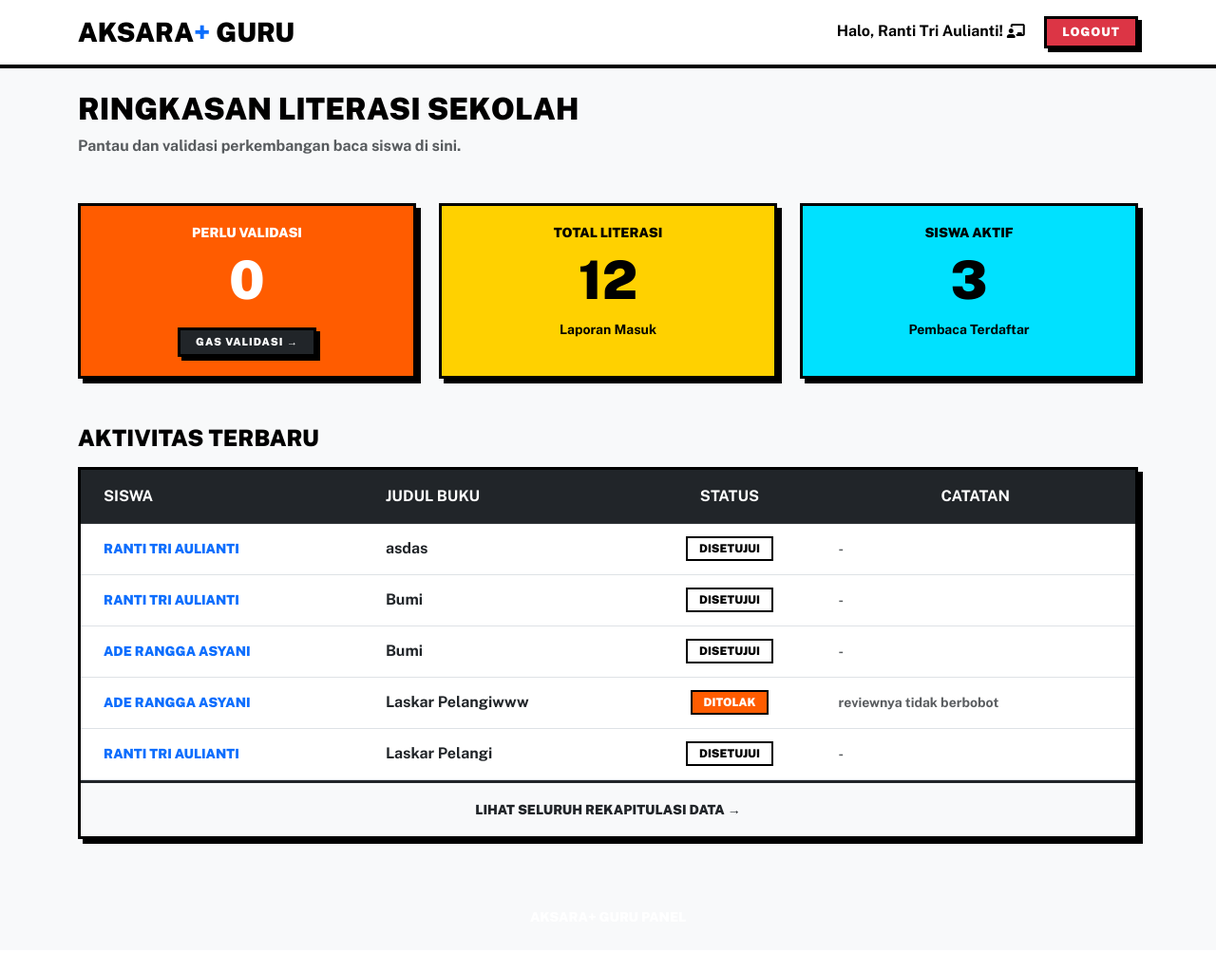
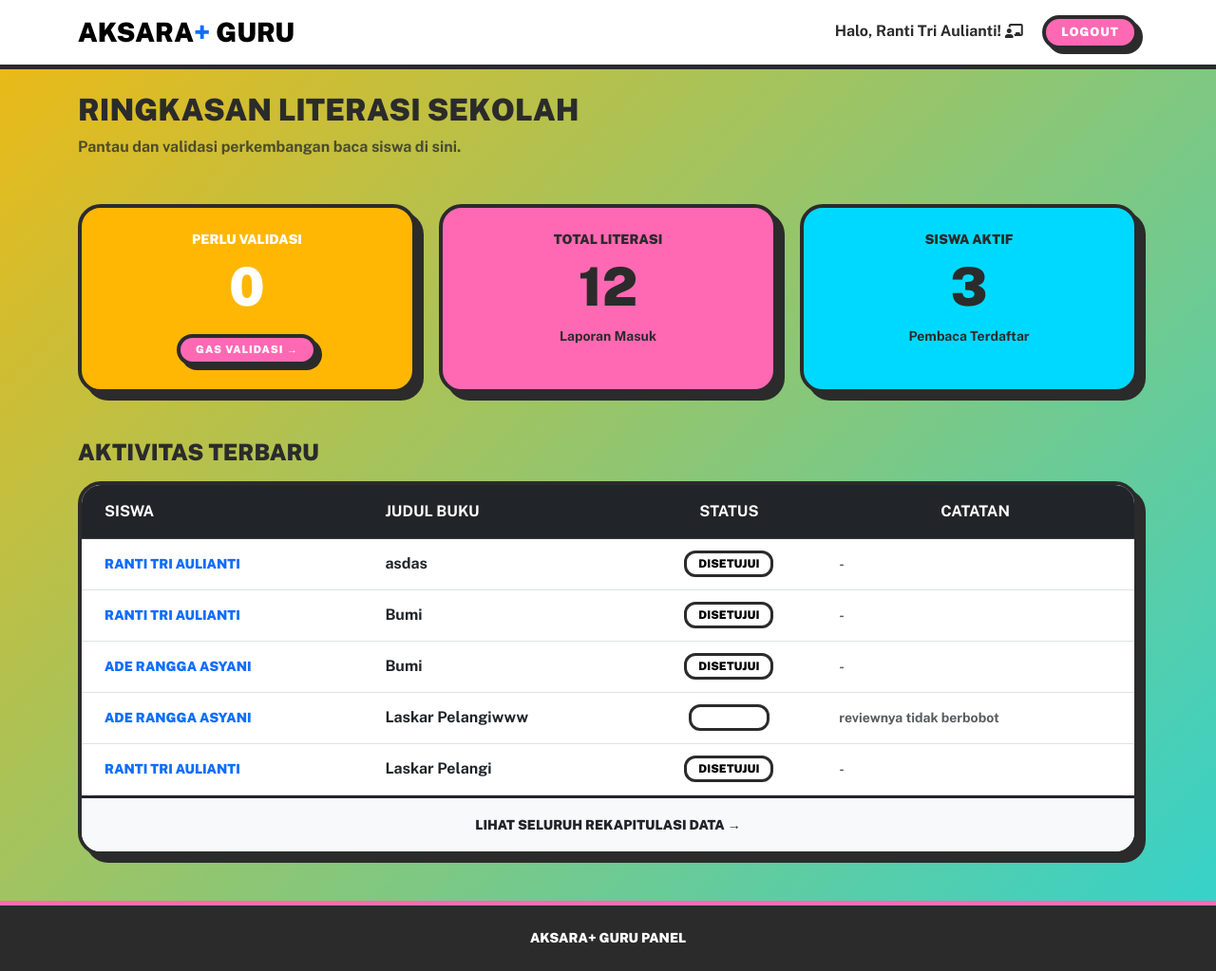
Before and after one commit to rizkilfan/smkdm_fesifo4_web, a PHP site: page /guru/index.php in a window 1280 px wide. Shown: the whole page at 95% size. Before the commit the page ends 889 px from the top, so only its background shows below. Run offline with PHP 8.4, Linux system fonts and the light colour scheme; a user stored in the database is signed in; data comes from the database, SQL or seed files in the repository; some libraries are stand-ins or nearby versions.

Commit message:
revisi typo isi index

```diff
--- a/assets/style.css
+++ b/assets/style.css
@@ -1,151 +1,251 @@
-/* ganti sndri kl warnanya mw diganti, cape ak yh */
+/* =========================
+   CANDY POP THEME CSS
+   Tema warna-warni lucu & cerah
+========================= */
+
 :root {
-    --primary-bg: #FFD100;
-    --secondary-bg: #FF5C00;
-    --accent: #00E1FF;
-    --dark: #000000;
+    --primary-bg: #ff69b4;
+    --secondary-bg: #ffb703;
+    --accent: #00d9ff;
+
+    --dark: #2b2b2b;
     --white: #ffffff;
-    --succes-comic: #00FF66;
-    --warning-comic: #FFD100;
-    --danger-comic: #FF5C00;
+
+    --purple: #9b5cff;
+    --green: #5dff8b;
+    --red: #ff4d6d;
 }
 
+/* BODY */
 body {
-    font-family:  'Public Sans', sans-serif;
-    background-color: #f0f0f0;
+    font-family: 'Public Sans', sans-serif;
+
+    background:
+        linear-gradient(
+            135deg,
+            #ff69b4,
+            #ffb703,
+            #00d9ff,
+            #9b5cff
+        );
+
+    background-size: 400% 400%;
+    animation: candyMove 10s ease infinite;
+
     color: var(--dark);
 }
 
+/* ANIMATION */
+@keyframes candyMove {
+    0% {
+        background-position: 0% 50%;
+    }
+
+    50% {
+        background-position: 100% 50%;
+    }
+
+    100% {
+        background-position: 0% 50%;
+    }
+}
+
+/* BORDER */
 .comic-border {
-    border:  3px solid var(--dark) !important;
-    box-shadow: 5px 5px 0px var(--dark) !important;
-    transition: all 0.2 ease;
+    border: 4px solid var(--dark) !important;
+
+    border-radius: 24px !important;
+
+    box-shadow: 8px 8px 0px var(--dark) !important;
+
+    transition: all 0.2s ease;
+
+    background: rgba(255,255,255,0.95);
 }
 
 .comic-border:hover {
-    transform:  translate(-2px, -2px);
-    box-shadow: 8px 8px 0px var(--dark) !important;
+    transform: translate(-4px, -4px);
+
+    box-shadow: 12px 12px 0px var(--dark) !important;
 }
 
-/* kl tombolnya butut gnti sndri aj */
+/* BUTTON */
+.comic-btn {
+    border: 4px solid var(--dark) !important;
 
-.comic-btn {
-    border: 3px solid var(--dark) !important;
-    box-shadow: 4px 4px 0px var(--dark) !important;
+    border-radius: 18px !important;
+
+    background: var(--primary-bg) !important;
+
+    color: white !important;
+
     font-weight: 900 !important;
+
     text-transform: uppercase;
+
     letter-spacing: 1px;
-    padding: 12px 25px;
-    border-radius: 0 !important;
+
+    padding: 12px 24px;
+
+    box-shadow: 5px 5px 0px var(--dark) !important;
+
     transition: all 0.2s ease;
 }
 
 .comic-btn:hover {
-    transform: translate(-2px, -2px);
-    box-shadow: 6px 6px 0px var(--dark) !important;
-    background-color: var(--dark) !important;
-    color: white !important;
+    transform: translate(-3px, -3px);
+
+    background: var(--purple) !important;
+
+    box-shadow: 8px 8px 0px var(--dark) !important;
 }
 
-.page-header {
-    background-color: var(--primary-bg);
-    border-bottom: 4px solid var(--dark);
-    padding: 30px 0;
-    margin-bottom: 40px;
+/* NAVBAR */
+.navbar {
+    background: var(--white) !important;
+
+    border-bottom: 5px solid var(--dark);
 }
 
-.ringkasan-box {
-    background: #fdfdfd;
-    border: 2px dashed var(--dark);
-    padding: 15px;
-    font-style: italic;
+/* HERO */
+.hero-section {
+    background:
+        linear-gradient(
+            135deg,
+            #ff69b4,
+            #ffb703,
+            #00d9ff
+        );
+
+    padding: 90px 0;
+
+    border-bottom: 5px solid var(--dark);
+
     position: relative;
-}
 
-.ringkasan-box::before{
-    content: '"';
-    position: absolute;
-    top: -10px;
-    left: 10px;
-    font-size: 2rem;
-    background: white;
-    line-height: 0 5px;
-    font-weight: 900;
-}
-
-.form-section {
-    background-color: var(--accent);
-    min-height: 100vh;
-    padding: 50px 0;
-}
-
-.navbar {
-    border-bottom: 4px solid var(--dark);
-    background-color: var(--white) !important;
-}
-
-.hero-section{
-    background-color: var(--primary-bg);
-    border-bottom: 4px solid var(--dark);
-    padding: 80px 0;
-    position: relative;
     overflow: hidden;
 }
 
+/* BACKGROUND TEXT */
 .hero-section::before {
-    content: "BACAA SYG!";
+    content: "CANDY!";
     position: absolute;
-    font-size: 15rem;
+
+    top: -20px;
+    right: -10px;
+
+    font-size: 12rem;
+
     font-weight: 900;
-    color: rgba(0, 0, 0,  0.05);
-    top: -20px;
-    right: -20px;
+
+    color: rgba(255,255,255,0.15);
+
     transform: rotate(-10deg);
 }
 
+/* TITLE */
 .hero-title {
     font-size: 4rem;
+
     font-weight: 900;
-    text-shadow: 3px 3px 0px var(--white);
-    -webkit-text-stroke: 1px var(--dark);
+
+    color: white;
+
+    text-shadow:
+        4px 4px 0px var(--dark);
+
+    letter-spacing: 2px;
 }
 
-.leaderboard-title {
-    background: var(--secondary-bg);
-    color: white;
-    border: 3px solid var(--dark);
-    padding: 10px;
-    margin-top: -30px;
-    transform: rotate(-2deg);
-}
+/* CARD */
+.info-card {
+    background: white;
 
-.info-card {
-    background: var(--white);
-    padding: 20px;
+    border-radius: 20px;
+
+    padding: 25px;
+
     height: 100%;
 }
 
-.badge-comic {
-    background-color: var(--accent) !important;
-    color: var(--dark) !important;
-    border-radius: 0 !important;
-    font-weight: bold !important;
+/* LEADERBOARD */
+.leaderboard-title {
+    background: var(--purple);
+
+    color: white;
+
+    border: 4px solid var(--dark);
+
+    border-radius: 18px;
+
+    padding: 12px;
+
+    transform: rotate(-2deg);
+
+    box-shadow: 6px 6px 0px var(--dark);
 }
 
+/* INPUT */
+.comic-input {
+    border: 4px solid var(--dark) !important;
+
+    border-radius: 16px !important;
+
+    padding: 12px !important;
+
+    box-shadow: 4px 4px 0px rgba(0,0,0,0.15);
+
+    transition: all 0.2s ease;
+}
+
+.comic-input:focus {
+    border-color: var(--accent) !important;
+
+    box-shadow:
+        0 0 0 3px rgba(0,217,255,0.4),
+        5px 5px 0px var(--dark) !important;
+
+    outline: none;
+}
+
+/* BADGE */
+.badge-comic {
+    background: var(--green) !important;
+
+    color: var(--dark) !important;
+
+    border-radius: 14px !important;
+
+    border: 3px solid var(--dark);
+
+    font-weight: 900 !important;
+
+    padding: 8px 14px;
+}
+
+/* STATUS */
 .badge-status {
-    border: 2px solid var(--dark);
-    border-radius: 0;
+    border: 3px solid var(--dark);
+
+    border-radius: 12px;
+
     font-weight: 900;
+
     text-transform: uppercase;
+
     padding: 5px 12px;
 }
 
-.footer {
-    background: var(--dark) !important;
-    color: var(--white);
-    border-top: 4px solid var(--secondary-bg);
+/* FOOTER */
+footer {
+    background: var(--dark);
+
+    color: white;
+
+    border-top: 5px solid var(--primary-bg);
 }
 
+/* UTIL */
 .fw-black {
     font-weight: 900;
 }
@@ -154,32 +254,58 @@ body {
     text-transform: uppercase;
 }
 
+/* LOGIN */
 .login-container {
     min-height: 100vh;
+
     display: flex;
     align-items: center;
-    background-color: var(--accent);
+    justify-content: center;
+
+    background:
+        linear-gradient(
+            135deg,
+            #ff69b4,
+            #ffb703,
+            #00d9ff,
+            #9b5cff
+        );
+
+    background-size: 400% 400%;
+    animation: candyMove 10s ease infinite;
 }
 
-.comic-input {
-    border: 3px solid var(--dark) !important;
-    border-radius: 0 !important;
-    padding: 12px !important;
-    font-size: bold;
-    box-shadow: 4px 4px 0px rgba(0, 0, 0, 0.1);
+/* ALERT */
+.alert-comic {
+    border: 4px solid var(--dark);
+
+    border-radius: 16px;
+
+    background: var(--red);
+
+    color: white;
+
+    font-weight: bold;
+
+    box-shadow: 5px 5px 0px var(--dark);
 }
 
-.comic-input:focus {
-    box-shadow: 4px 4px 0px var(--dark) !important;
-    outline: none;
-    border-color: var(--dark) !important;
+/* TABLE */
+.table {
+    border-radius: 16px;
+
+    overflow: hidden;
 }
 
-.alert-comic {
-    border: 3px solid var(--dark);
-    border-radius: 0;
-    background-color: var(--danger-comic);
-    color: white;
-    font-weight: bold;
-    box-shadow: 4px 4px 0px var(--dark);
+/* RESPONSIVE */
+@media (max-width: 768px) {
+
+    .hero-title {
+        font-size: 2.5rem;
+    }
+
+    .hero-section::before {
+        font-size: 6rem;
+    }
+
 }
```
Also changed, not shown: admin/index.php (+16 -16 lines).
